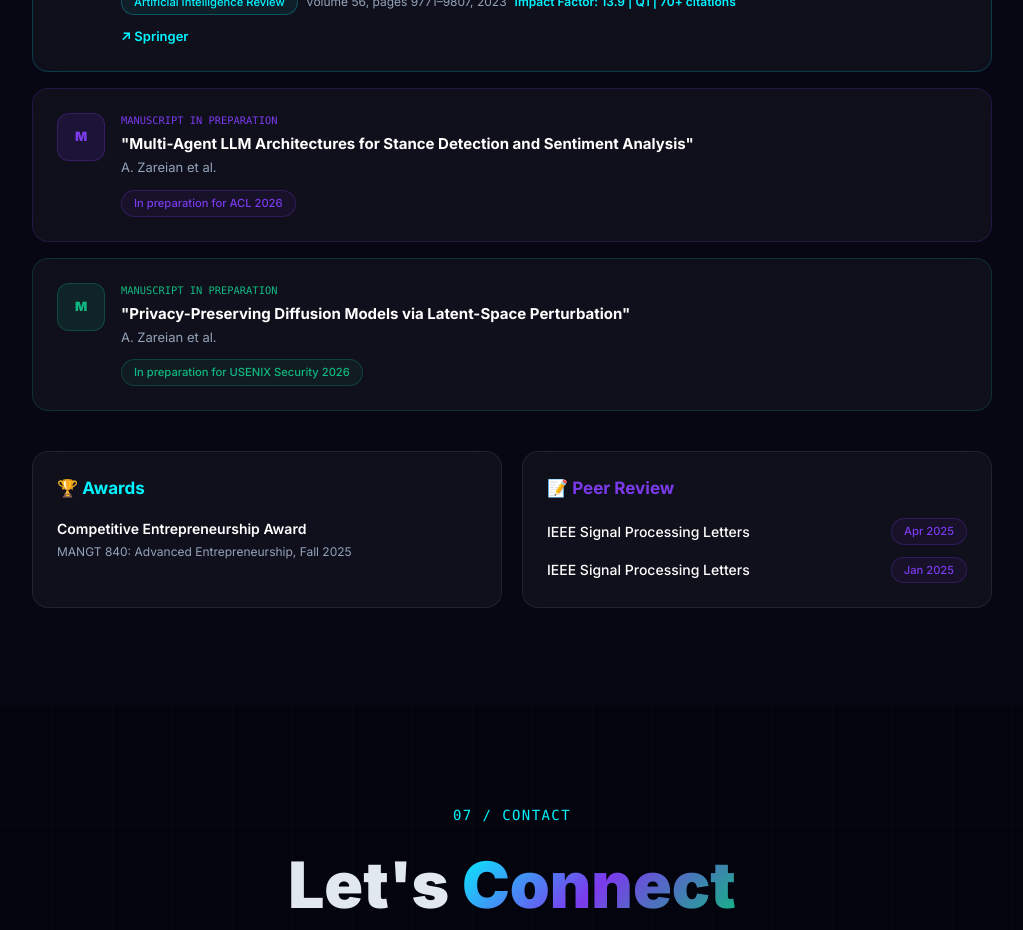
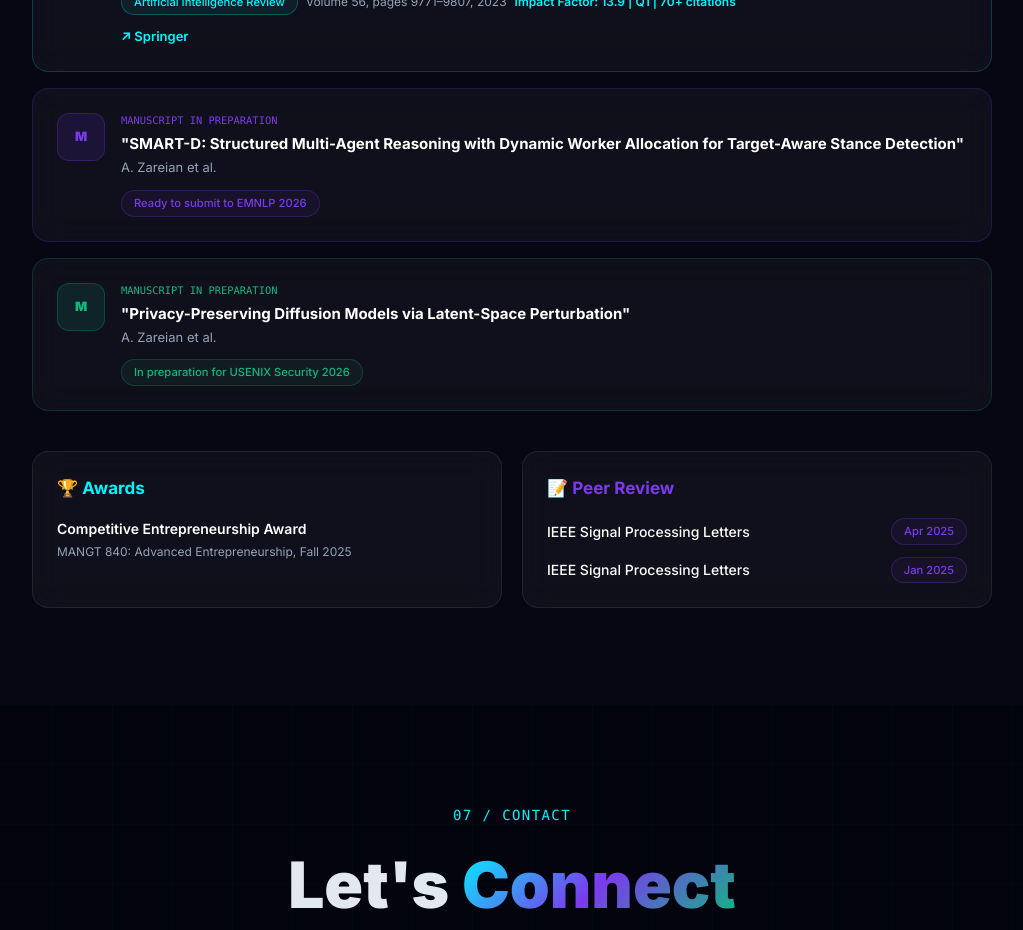
Before and after one commit to armanzareian/MyResume, a Next.js app: page / in a window 1280 px wide. Shown: the part 5740-6670 px from the top of the page, without its empty margins (128-1151 px from the left). Built offline with nearby package versions, Linux system fonts and the light colour scheme.

Commit message:
Smart-D paper info updated

```diff
--- a/data/resume.ts
+++ b/data/resume.ts
@@ -262,8 +262,8 @@ export const publications = [
     type: "manuscript",
     authors: "A. Zareian et al.",
     title:
-      "Multi-Agent LLM Architectures for Stance Detection and Sentiment Analysis",
-    venue: "In preparation for ACL 2026",
+      "SMART-D: Structured Multi-Agent Reasoning with Dynamic Worker Allocation for Target-Aware Stance Detection",
+    venue: "Ready to submit to EMNLP 2026",
     details: "",
     impact: "",
     links: [],
```
